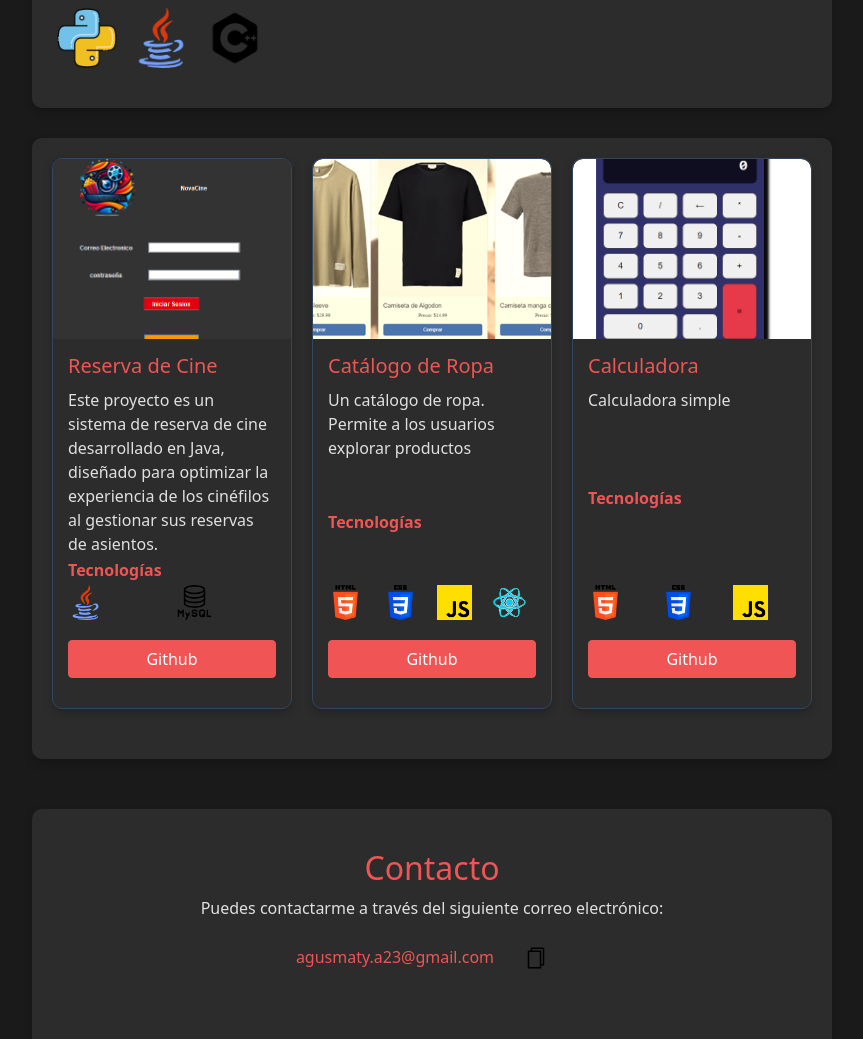
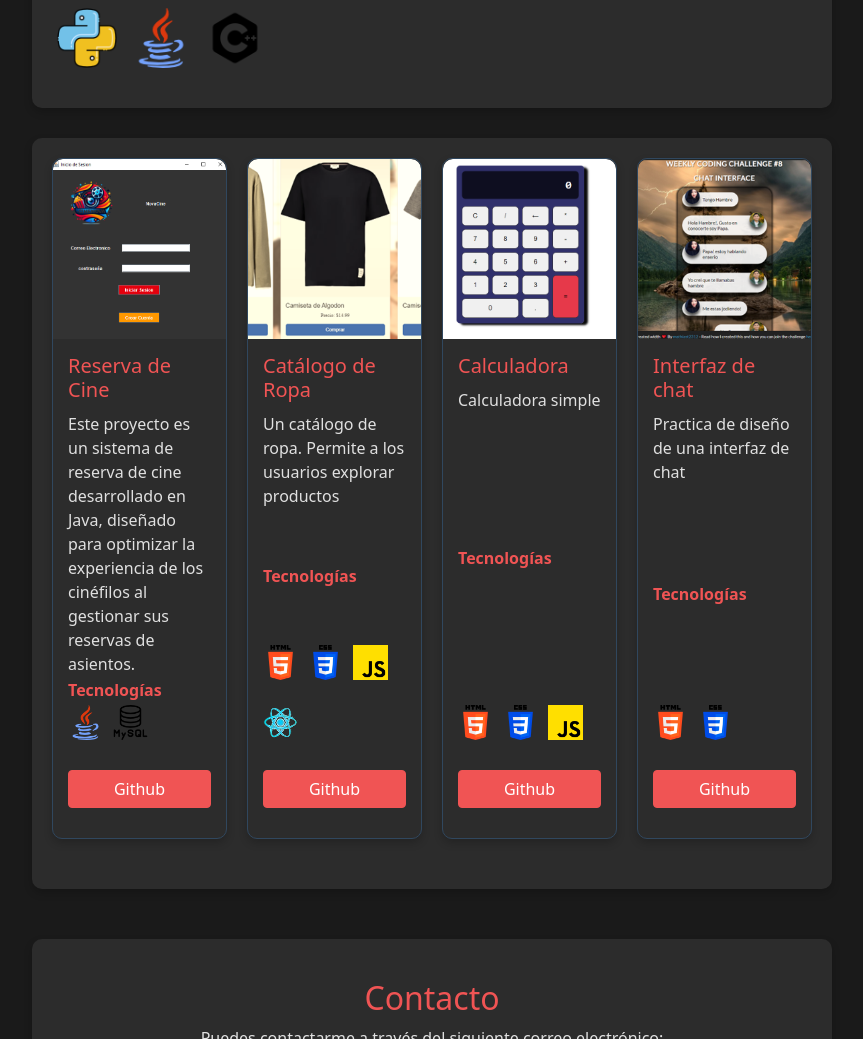
Before and after one commit to CodeMasterMT2312/Portafolio, a plain HTML site: page index.html in a window 1280 px wide. Shown: the part 1125-2164 px from the top of the page, without its empty margins (208-1071 px from the left). Drawn offline with nearby package versions, Linux system fonts and the light colour scheme.

Commit message:
agregar nuevo card

```diff
--- a/index.html
+++ b/index.html
@@ -107,8 +107,8 @@
                         <p class="card-text" id="project1-text">Este proyecto es un sistema de reserva de cine desarrollado en Java, diseñado para optimizar la experiencia de los cinéfilos al gestionar sus reservas de asientos.</p>
                         <h6 class="card-text techText" id="project1-tech">Tecnologías</h6>
                         <div class="tech">
-                            <div class="card-text"><img src="./assets/img/java.png" style="height: 35px;" alt="java"></div>
-                            <div class="card-text"><img src="./assets/img/mysql.png" alt="Java Form" style="height: 35px;"></div>
+                            <div><img src="./assets/img/java.png" style="height: 35px;" alt="java"></div>
+                            <div><img src="./assets/img/mysql.png" alt="Java Form" style="height: 35px;"></div>
                         </div>
                         <a href="https://github.com/CodeMasterMT2312/Proyecto.git" class="btn btn-primary">Github</a>
                     </div>
@@ -120,10 +120,10 @@
                         <p class="card-text" id="project2-text">Un catálogo de ropa. Permite a los usuarios explorar productos</p>
                         <h6 class="card-text techText" id="project2-tech">Tecnologías</h6>
                         <div class="tech">
-                            <div class="card-text"><img src="./assets/img/html5.png" alt="HTML-5" style="height: 35px;"></div>
-                            <div class="card-text"><img src="./assets/img/css3.png" alt="CSS-3" style="height: 35px;"></div>
-                            <div class="card-text"><img src="./assets/img/js.png" alt="Javascript" style="height: 35px;"></div>
-                            <div class="card-text"><img src="./assets/img/react.png"></div>
+                            <div><img src="./assets/img/html5.png" alt="HTML-5" style="height: 35px;"></div>
+                            <div><img src="./assets/img/css3.png" alt="CSS-3" style="height: 35px;"></div>
+                            <div><img src="./assets/img/js.png" alt="Javascript" style="height: 35px;"></div>
+                            <div><img src="./assets/img/react.png"></div>
                         </div>
                         <a href="https://github.com/CodeMasterMT2312/ModaCom.git" class="btn btn-primary">Github</a>
                     </div>
@@ -135,11 +135,24 @@
                         <p class="card-text" id="project3-text">Calculadora simple</p>
                         <h6 class="card-text techText" id="project3-tech">Tecnologías</h6>
                         <div class="tech">
-                            <div class="card-text"><img src="./assets/img/html5.png" alt="HTML-5" style="height: 35px;"></div>
-                            <div class="card-text"><img src="./assets/img/css3.png" alt="CSS-3" style="height: 35px;"></div>
-                            <div class="card-text"><img src="./assets/img/js.png" alt="Javascript" style="height: 35px;"></div>
+                            <div><img src="./assets/img/html5.png" alt="HTML-5" style="height: 35px;"></div>
+                            <div><img src="./assets/img/css3.png" alt="CSS-3" style="height: 35px;"></div>
+                            <div><img src="./assets/img/js.png" alt="Javascript" style="height: 35px;"></div>
                         </div>
                         <a href="https://github.com/CodeMasterMT2312/Calculadora.git" class="btn btn-primary">Github</a>
+                    </div>
+                </div>
+                <div class="card">
+                    <img src="./assets/img/chat.png" class="card-img-top" alt="Chat Interface">
+                    <div class="card-body">
+                        <h5 class="card-title" id="project4-title">Interfaz de chat</h5>
+                        <p class="card-text" id="project4-text">Practica de diseño de una interfaz de chat</p>
+                        <h6 class="card-text techText" id="project4-tech">Tecnologías</h6>
+                        <div class="tech">
+                            <div ><img src="./assets/img/html5.png" alt="HTML-5" style="height: 35px;"></div>
+                            <div ><img src="./assets/img/css3.png" alt="CSS-3" style="height: 35px;"></div>
+                        </div>
+                        <a href="https://github.com/CodeMasterMT2312/chat-Interface.git" class="btn btn-primary">Github</a>
                     </div>
                 </div>
             </div>
```
